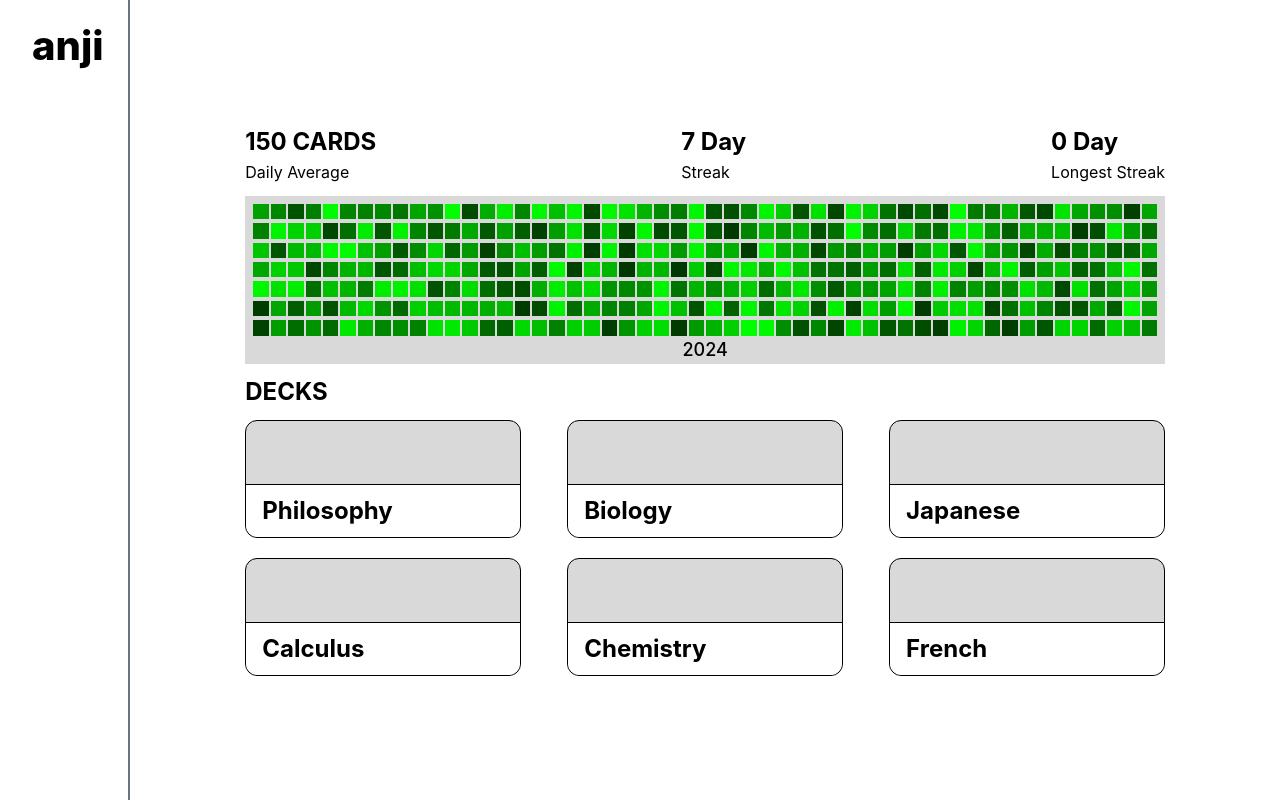
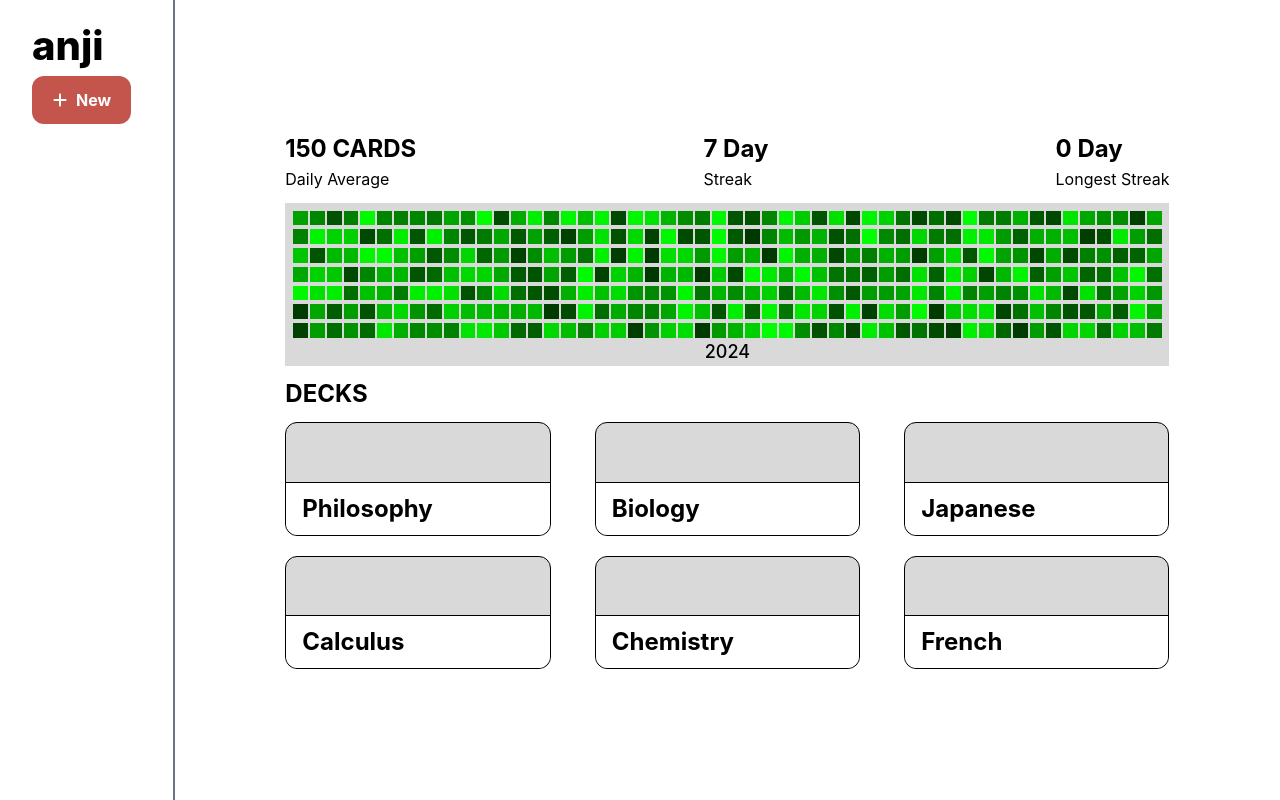
Before and after one commit to anjiapp/anji, a React (Create React App) app in the folder frontend/: page / in a window 1280 px wide. Built offline with nearby package versions, Linux system fonts and the light colour scheme.

Commit message:
Add New Button

```diff
--- a/frontend/src/App.jsx
+++ b/frontend/src/App.jsx
@@ -2,21 +2,24 @@ import './pages/css/App.css';
 import Dashboard from "./pages/Dashboard";
 import StudyPage from "./pages/StudyPage";
 import {BrowserRouter as Router, Routes, Route, Link} from 'react-router-dom';
+import {FaPlus} from "react-icons/fa6";
 
 function App() {
     return (
         <div className={'h-screen overflow-hidden relative flex flex-row'}>
             <Router>
-                <div className={"py-4 px-8 border-gray-500 border-r-[2px] overflow-y-auto"}> {/*Create Sidebar here*/}
-                    <Link to={'/'}><h1>anji</h1></Link>
-                    {/*<div*/}
-                    {/*    className={'bg-[#d9d9d9] py-3 px-5 inline-flex flex-row items-center space-x-2 font-bold hover:cursor-pointer'}*/}
-                    {/*    onClick={() => {*/}
+                <div className={"w-[15vw] py-4 px-8 border-gray-500 border-r-[2px] overflow-y-auto"}> {/*Create Sidebar here*/}
+                    <Link to={'/'}>
+                        <h1>anji</h1>
+                    </Link>
+                    <div
+                        className={'text-white bg-[#C4554D] py-3 px-5 inline-flex flex-row items-center space-x-2 font-bold hover:cursor-pointer rounded-xl'}
+                        onClick={() => {
 
-                    {/*    }}>*/}
-                    {/*    <FaPlus/>*/}
-                    {/*    <p>New</p>*/}
-                    {/*</div>*/}
+                        }}>
+                        <FaPlus/>
+                        <p>New</p>
+                    </div>
                 </div>
                 <Routes>
                     <Route path={'/'} exact element={<Dashboard/>}/>
```
